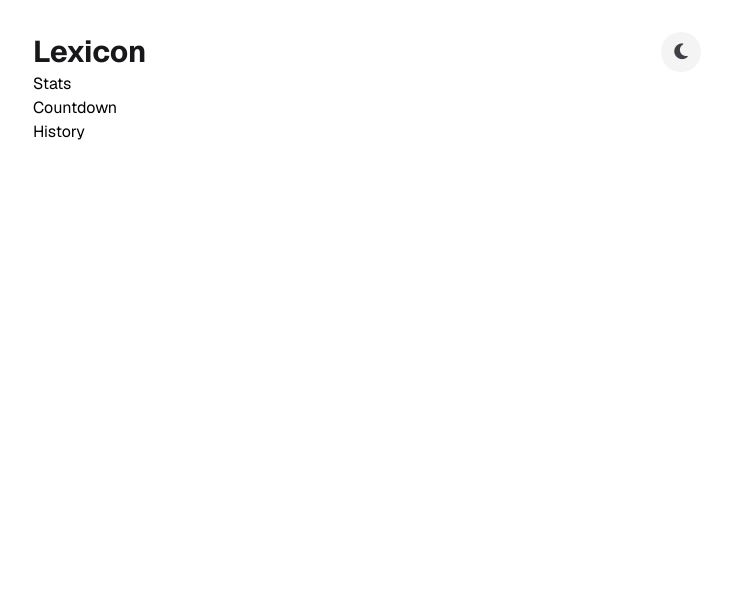
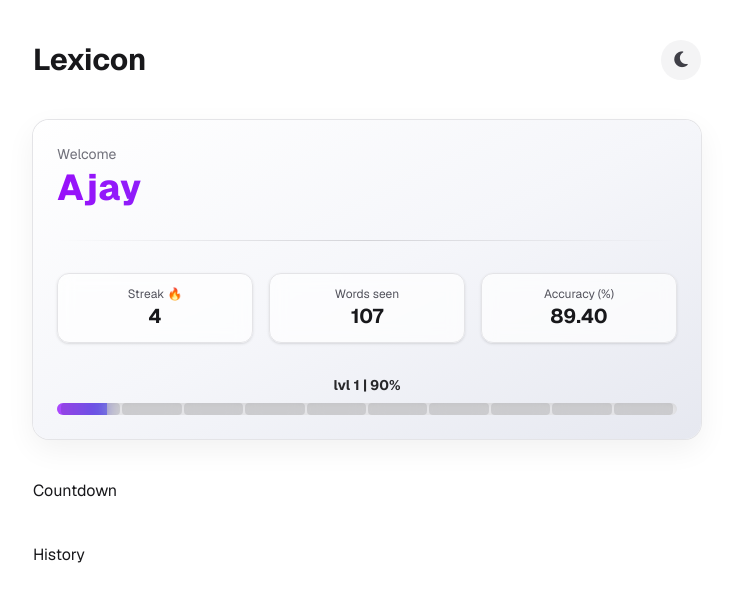
Before and after one commit to the-ajay-panigrahi/lexicon, a React (Vite) app: page / in a window 1280 px wide. Shown: the top 602 px of the page, without its empty margins (273-1006 px from the left). Built offline with nearby package versions, Linux system fonts and the light colour scheme.

Commit message:
feat: start dashboard page with completed stats section and progress bar

```diff
--- a/src/components/DashboardPage.jsx
+++ b/src/components/DashboardPage.jsx
@@ -5,12 +5,14 @@ import Header from "./Header";
 
 const DashboardPage = () => {
   return (
-    <section className="max-w-[700px] mx-auto px-4 py-8">
-      <Header />
-      <Stats />
-      <Countdown />
-      <History />
-    </section>
+    <main className="min-h-screen w-full bg-white text-zinc-900 dark:bg-[#09090b] dark:text-white transition-colors duration-300">
+      <section className="max-w-[700px] mx-auto px-4 py-10 space-y-10">
+        <Header />
+        <Stats />
+        <Countdown />
+        <History />
+      </section>
+    </main>
   );
 };
 
--- /dev/null
+++ b/src/components/ProgressBar.jsx
@@ -0,0 +1,29 @@
+const ProgressBar = () => {
+  const text = "lvl 1 | 90%";
+
+  return (
+    <div className="w-full space-y-2">
+      <div className="text-center font-mono text-sm text-zinc-500 dark:text-zinc-400">
+        <span className="font-bold text-zinc-800 dark:text-white">{text}</span>
+      </div>
+
+      <div className="relative w-full h-3 bg-zinc-200 dark:bg-zinc-700 rounded-md overflow-hidden shadow-inner dark:shadow-md">
+        <div
+          className="absolute top-0 left-0 h-full bg-gradient-to-r from-purple-500 to-indigo-500 transition-all duration-300 shadow-md"
+          style={{ width: "8%" }}
+        ></div>
+
+        <div className="absolute inset-0 grid grid-cols-10 gap-[2px] px-1">
+          {[0, 1, 2, 3, 4, 5, 6, 7, 8, 9].map((item) => (
+            <div
+              key={item}
+              className="h-full bg-black/10 dark:bg-white/10 rounded-sm backdrop-blur-sm"
+            />
+          ))}
+        </div>
+      </div>
+    </div>
+  );
+};
+
+export default ProgressBar;
--- a/src/components/Stats.jsx
+++ b/src/components/Stats.jsx
@@ -1,9 +1,47 @@
-import React from 'react'
+import ProgressBar from "./ProgressBar";
 
 const Stats = () => {
+  const name = "Ajay";
+  const day = 5;
+  const wordsSeen = 107;
+  const accuracy = 89.4;
+
   return (
-    <div>Stats</div>
-  )
-}
+    <div className="bg-gradient-to-br from-white via-[#f5f6fa] to-[#e6e8f0] dark:from-[#1a1b1f] dark:via-[#0f0f11] dark:to-[#1c1c22] text-zinc-900 dark:text-white rounded-2xl p-6 w-full space-y-8 shadow-[0_10px_30px_rgba(0,0,0,0.06)] dark:shadow-[0_10px_30px_rgba(0,0,0,0.3)] ring-1 ring-zinc-200 dark:ring-zinc-700 backdrop-blur-sm transition-all duration-300">
+      <div className="space-y-1">
+        <p className="text-sm font-mono text-zinc-500 dark:text-zinc-400">
+          Welcome
+        </p>
+        <h1 className="text-4xl font-extrabold font-mono tracking-wide bg-gradient-to-r from-purple-600 to-indigo-600 bg-clip-text text-transparent dark:text-white">
+          {name}
+        </h1>
+      </div>
 
-export default Stats
+      <div className="h-px bg-gradient-to-r from-transparent via-zinc-300 dark:via-zinc-600 to-transparent" />
+
+      <div className="grid grid-cols-3 gap-4 text-center">
+        {[
+          { label: "Streak 🔥", value: day - 1 },
+          { label: "Words seen", value: wordsSeen },
+          { label: "Accuracy (%)", value: accuracy.toFixed(2) },
+        ].map((stat, idx) => (
+          <div
+            key={idx}
+            className="group bg-white/70 dark:bg-zinc-900/70 backdrop-blur-sm rounded-xl px-2 py-3 transition-all duration-300 shadow-sm hover:shadow-md hover:scale-[1.03] border border-zinc-200 dark:border-zinc-700"
+          >
+            <p className="text-[11px] sm:text-xs font-mono text-zinc-600 dark:text-zinc-400 group-hover:text-purple-600 dark:group-hover:text-purple-400 transition-colors duration-200 whitespace-nowrap overflow-hidden text-ellipsis">
+              {stat.label}
+            </p>
+            <p className="text-xl font-bold font-mono text-zinc-900 dark:text-white">
+              {stat.value}
+            </p>
+          </div>
+        ))}
+      </div>
+
+      <ProgressBar />
+    </div>
+  );
+};
+
+export default Stats;
```
